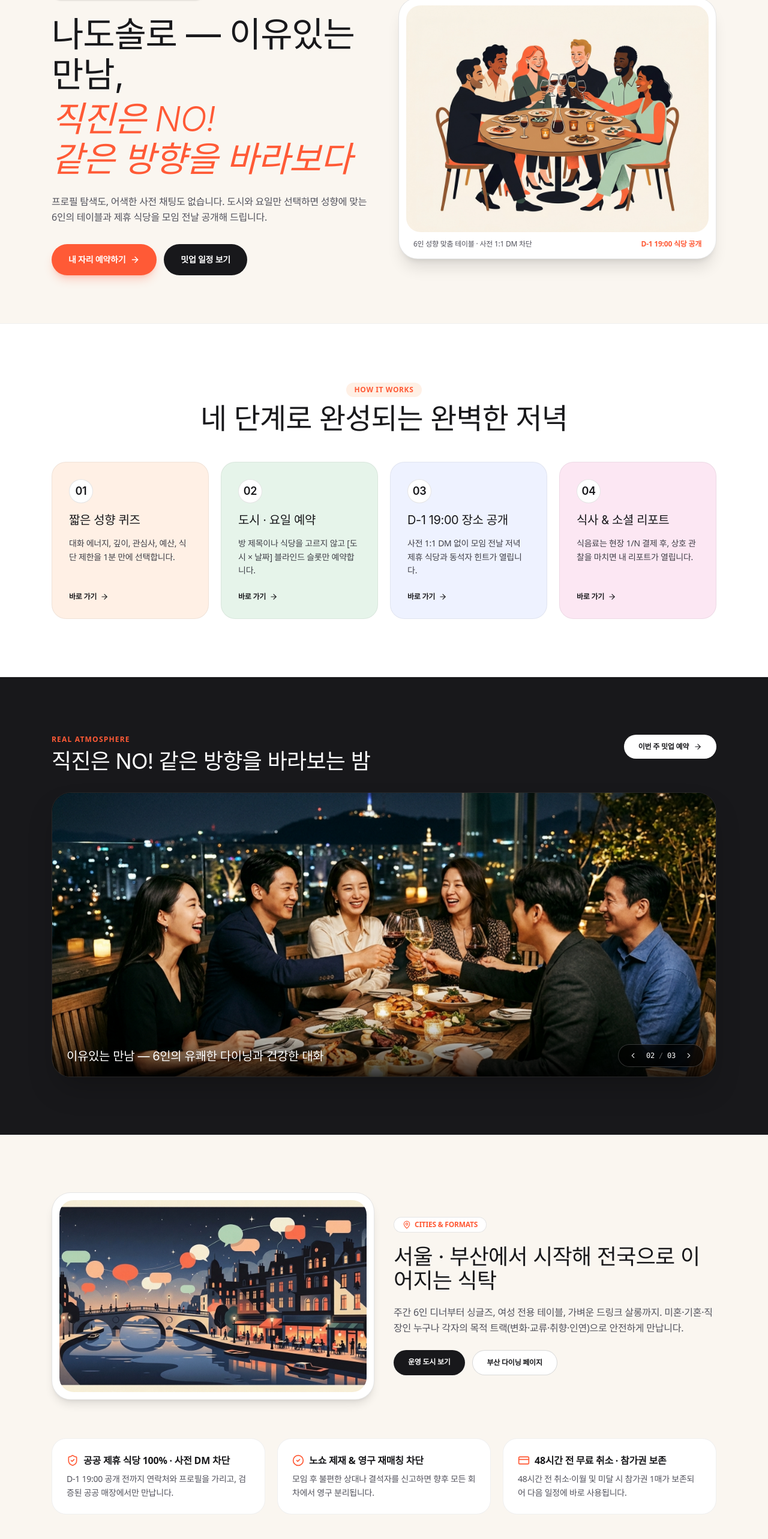
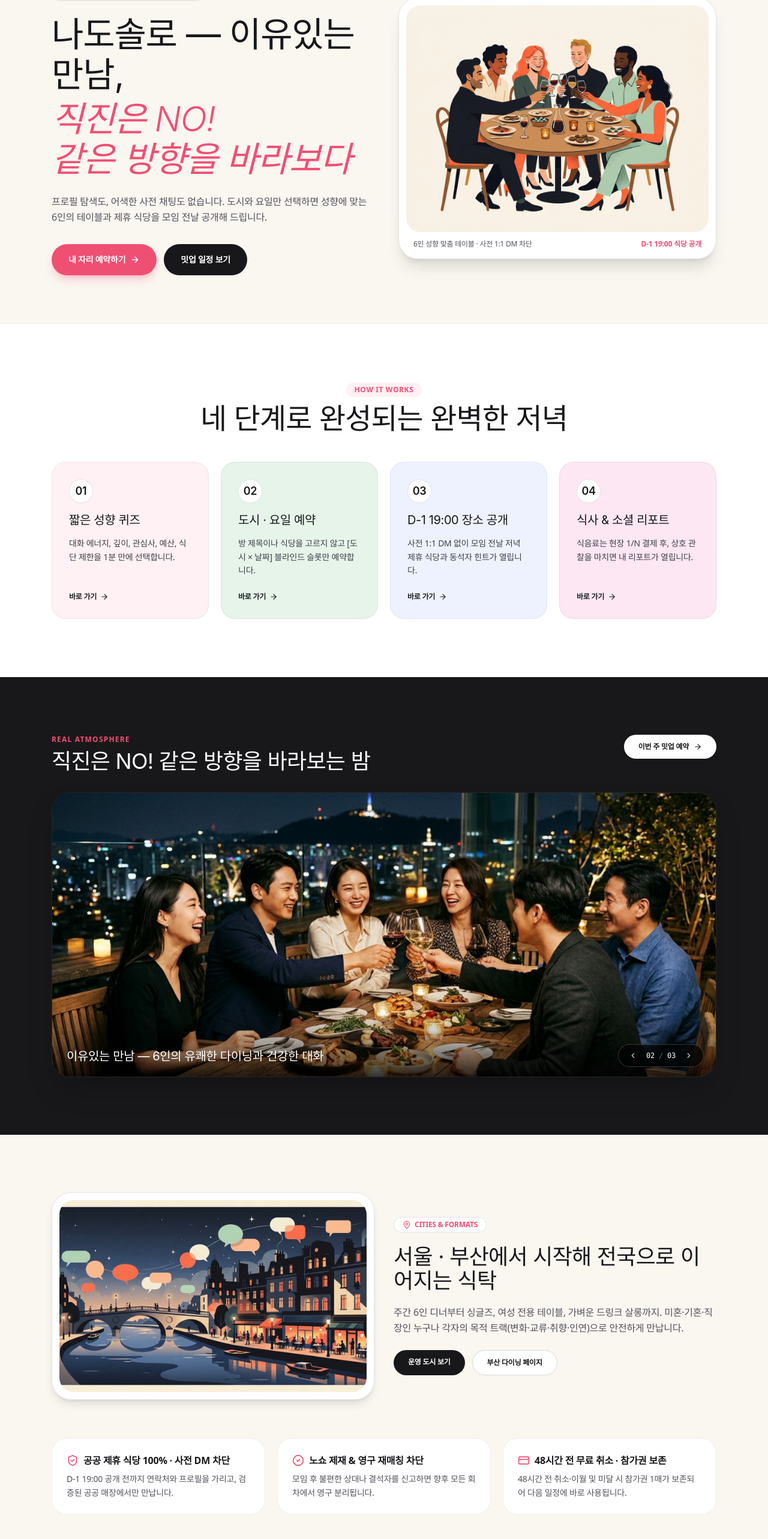
Before and after one commit to AA-NBTI/nadosolo-web, a Next.js app: page / in a window 1280 px wide. Shown: the part 183-2749 px from the top of the page at 60% size. Built offline with nearby package versions, Linux system fonts and the light colour scheme; no server answers; the database is empty; a web font is replaced by a local one.

Commit message:
chore(release): v2.6.1 메인페이지 포인트 컬러(#f04f74) 통일 및 관리자 감사 레지스트리 갱신

```diff
--- a/package.json
+++ b/package.json
@@ -1,6 +1,6 @@
 {
   "name": "nn-nadosolo",
-  "version": "2.6.0",
+  "version": "2.6.1",
   "private": true,
   "scripts": {
     "dev": "next dev --turbopack",
--- a/src/app/page.tsx
+++ b/src/app/page.tsx
@@ -37,7 +37,7 @@ const BANNER_SLIDES = [
 const HOW_IT_WORKS = [
   {
     step: '01',
-    bg: 'bg-[#FFF0E5]',
+    bg: 'bg-[#FFF1F4]',
     title: '짧은 성향 퀴즈',
     desc: '대화 에너지, 깊이, 관심사, 예산, 식단 제한을 1분 만에 선택합니다.',
   },
@@ -98,14 +98,14 @@ export default function TimeleftEditorialHomePage() {
   }, []);
 
   return (
-    <div className="min-h-screen bg-[#FAF6F0] text-[#18181B] flex flex-col font-sans selection:bg-[#FF5A36] selection:text-white">
+    <div className="min-h-screen bg-[#FAF6F0] text-[#18181B] flex flex-col font-sans selection:bg-[#f04f74] selection:text-white">
       {/* 1. 타임레프트 시그니처 웜 크림 + 일러스트 Hero */}
       <section className="w-full py-12 sm:py-20 bg-[#FAF6F0]">
         <div className="max-w-[1220px] mx-auto px-6 sm:px-10 lg:px-14">
           <div className="grid grid-cols-1 lg:grid-cols-12 gap-10 lg:gap-12 items-center">
             <div className="lg:col-span-6 space-y-6">
               <div className="inline-flex items-center gap-2 px-4 py-1.5 rounded-full bg-white border border-black/10 shadow-sm">
-                <span className="w-2 h-2 rounded-full bg-[#FF5A36]" />
+                <span className="w-2 h-2 rounded-full bg-[#f04f74]" />
                 <span className="text-xs font-semibold tracking-wide text-[#18181B]">
                   매주 금·토 저녁, 낯선 6인의 따뜻한 식탁
                 </span>
@@ -113,7 +113,7 @@ export default function TimeleftEditorialHomePage() {
 
               <h1 className="font-serif-editorial text-4xl sm:text-5xl lg:text-[58px] font-normal text-[#18181B] tracking-tight leading-[1.15]">
                 <span className="block">{heroSector?.headlineTitle || '나도솔로 — 이유있는 만남,'}</span>
-                <span className="block font-light italic text-[#FF5A36] mt-2 whitespace-pre-line">
+                <span className="block font-light italic text-[#f04f74] mt-2 whitespace-pre-line">
                   {heroSector?.headlineHighlight || '직진은 NO!\n같은 방향을 바라보다'}
                 </span>
               </h1>
@@ -126,7 +126,7 @@ export default function TimeleftEditorialHomePage() {
                 <Link
                   href="/test"
                   prefetch={true}
-                  className="px-7 py-4 rounded-full bg-[#FF5A36] hover:bg-[#e84b28] text-white text-sm font-semibold inline-flex items-center gap-2 shadow-lg shadow-[#FF5A36]/25 transition-all"
+                  className="px-7 py-4 rounded-full bg-[#f04f74] hover:bg-[#d93a5e] text-white text-sm font-semibold inline-flex items-center gap-2 shadow-lg shadow-[#f04f74]/25 transition-all"
                 >
                   <span>내 자리 예약하기</span>
                   <ArrowRight className="w-4 h-4" />
@@ -151,7 +151,7 @@ export default function TimeleftEditorialHomePage() {
                 />
                 <div className="mt-3 px-3 pb-1 flex items-center justify-between text-xs font-medium text-zinc-600">
                   <span>6인 성향 맞춤 테이블 · 사전 1:1 DM 차단</span>
-                  <span className="text-[#FF5A36] font-semibold">D-1 19:00 식당 공개</span>
+                  <span className="text-[#f04f74] font-semibold">D-1 19:00 식당 공개</span>
                 </div>
               </div>
             </div>
@@ -163,7 +163,7 @@ export default function TimeleftEditorialHomePage() {
       <section className="w-full py-16 sm:py-24 bg-white border-y border-black/[0.06]">
         <div className="max-w-[1220px] mx-auto px-6 sm:px-10 lg:px-14 space-y-12">
           <div className="text-center max-w-2xl mx-auto space-y-3">
-            <span className="inline-block px-3.5 py-1 rounded-full bg-[#FFF0E5] text-[#FF5A36] text-xs font-bold tracking-wider uppercase">
+            <span className="inline-block px-3.5 py-1 rounded-full bg-[#FFF1F4] text-[#f04f74] text-xs font-bold tracking-wider uppercase">
               HOW IT WORKS
             </span>
             <h2 className="font-serif-editorial text-3xl sm:text-5xl text-[#18181B] font-normal">
@@ -189,7 +189,7 @@ export default function TimeleftEditorialHomePage() {
                 <Link
                   href={item.step === '01' ? '/test' : '/meetup'}
                   prefetch={true}
-                  className="inline-flex items-center gap-1.5 text-xs font-bold text-[#18181B] hover:text-[#FF5A36]"
+                  className="inline-flex items-center gap-1.5 text-xs font-bold text-[#18181B] hover:text-[#f04f74]"
                 >
                   <span>바로 가기</span>
                   <ArrowRight className="w-3.5 h-3.5" />
@@ -205,7 +205,7 @@ export default function TimeleftEditorialHomePage() {
         <div className="max-w-[1220px] mx-auto px-6 sm:px-10 lg:px-14 space-y-8">
           <div className="flex flex-col sm:flex-row sm:items-end justify-between gap-4">
             <div className="space-y-2">
-              <span className="text-xs font-bold tracking-widest text-[#FF5A36] uppercase block">
+              <span className="text-xs font-bold tracking-widest text-[#f04f74] uppercase block">
                 REAL ATMOSPHERE
               </span>
               <h2 className="font-serif-editorial text-3xl sm:text-4xl text-white font-normal">
@@ -287,7 +287,7 @@ export default function TimeleftEditorialHomePage() {
             </div>
 
             <div className="lg:col-span-6 space-y-5">
-              <div className="inline-flex items-center gap-1.5 px-3.5 py-1 rounded-full bg-white border border-black/10 text-xs font-bold text-[#FF5A36]">
+              <div className="inline-flex items-center gap-1.5 px-3.5 py-1 rounded-full bg-white border border-black/10 text-xs font-bold text-[#f04f74]">
                 <MapPin className="w-3.5 h-3.5" />
                 <span>CITIES &amp; FORMATS</span>
               </div>
@@ -320,7 +320,7 @@ export default function TimeleftEditorialHomePage() {
           <div className="grid grid-cols-1 md:grid-cols-3 gap-5">
             <div className="p-6 rounded-3xl bg-white border border-black/[0.06] space-y-2">
               <div className="flex items-center gap-2 font-semibold text-[#18181B]">
-                <ShieldCheck className="w-5 h-5 text-[#FF5A36]" />
+                <ShieldCheck className="w-5 h-5 text-[#f04f74]" />
                 <span>공공 제휴 식당 100% · 사전 DM 차단</span>
               </div>
               <p className="text-sm text-zinc-600 leading-relaxed">
@@ -329,7 +329,7 @@ export default function TimeleftEditorialHomePage() {
             </div>
             <div className="p-6 rounded-3xl bg-white border border-black/[0.06] space-y-2">
               <div className="flex items-center gap-2 font-semibold text-[#18181B]">
-                <CheckCircle2 className="w-5 h-5 text-[#FF5A36]" />
+                <CheckCircle2 className="w-5 h-5 text-[#f04f74]" />
                 <span>노쇼 제재 &amp; 영구 재매칭 차단</span>
               </div>
               <p className="text-sm text-zinc-600 leading-relaxed">
@@ -338,7 +338,7 @@ export default function TimeleftEditorialHomePage() {
             </div>
             <div className="p-6 rounded-3xl bg-white border border-black/[0.06] space-y-2">
               <div className="flex items-center gap-2 font-semibold text-[#18181B]">
-                <CreditCard className="w-5 h-5 text-[#FF5A36]" />
+                <CreditCard className="w-5 h-5 text-[#f04f74]" />
                 <span>48시간 전 무료 취소 · 참가권 보존</span>
               </div>
               <p className="text-sm text-zinc-600 leading-relaxed">
@@ -366,9 +366,9 @@ export default function TimeleftEditorialHomePage() {
                 key={idx}
                 className="p-7 rounded-3xl bg-white border border-black/[0.06] shadow-sm flex flex-col justify-between space-y-4"
               >
-                <div className="flex items-center gap-1 text-[#FF5A36]">
+                <div className="flex items-center gap-1 text-[#f04f74]">
                   {[0, 1, 2, 3, 4].map((s) => (
-                    <Star key={s} className="w-4 h-4 fill-[#FF5A36]" />
+                    <Star key={s} className="w-4 h-4 fill-[#f04f74]" />
                   ))}
                 </div>
                 <p className="text-sm text-zinc-800 leading-relaxed">{rv.quote}</p>
@@ -384,7 +384,7 @@ export default function TimeleftEditorialHomePage() {
         <div className="max-w-[1220px] mx-auto px-6 sm:px-10 lg:px-14 space-y-14">
           <div className="p-8 rounded-[2rem] bg-[#18181B] text-white flex flex-col lg:flex-row lg:items-center justify-between gap-6">
             <div className="space-y-2 max-w-xl">
-              <span className="text-xs font-bold tracking-widest text-[#FF5A36] uppercase block">
+              <span className="text-xs font-bold tracking-widest text-[#f04f74] uppercase block">
                 PARTNERS &amp; AFFILIATES
               </span>
               <h3 className="font-serif-editorial text-2xl sm:text-3xl font-normal">
@@ -405,7 +405,7 @@ export default function TimeleftEditorialHomePage() {
               <Link
                 href="/partners"
                 prefetch={true}
-                className="px-6 py-3 rounded-full bg-[#FF5A36] text-white text-xs font-bold"
+                className="px-6 py-3 rounded-full bg-[#f04f74] hover:bg-[#d93a5e] text-white text-xs font-bold transition-colors"
               >
                 제휴식당 입점
               </Link>
--- a/src/engine/architectureAuditRegistry.ts
+++ b/src/engine/architectureAuditRegistry.ts
@@ -268,11 +268,31 @@ export const GOVERNANCE_HOTSPOTS: GovernanceHotspot[] = [
  */
 export const ARCHITECTURE_RELEASES: ArchitectureReleaseSnapshot[] = [
   {
+    version: 'v2.6.1',
+    releaseTitle: '메인 페이지 Timeleft 코랄 오렌지 컬러의 공식 브랜드 핑크 포인트(#f04f74) 전면 통일',
+    releaseDate: '2026-11-18',
+    summary: '메인 페이지(src/app/page.tsx)의 selection, 헤로 이탤릭 강조, 메인 CTA 버튼, D-1 공개 라벨, HOW IT WORKS 파스텔 카드 및 뱃지, 3대 안전 보증 아이콘, 5성급 후기 별점, 파트너십 입점 버튼 등 기존 코랄 오렌지(#FF5A36) 코드를 나도솔로 공식 브랜드 포인트 컬러(#f04f74, #d93a5e, #FFF1F4)로 완전 통일',
+    isLatest: true,
+    changes: [
+      {
+        id: 'CHG-2611',
+        category: 'CONSTITUTION',
+        categoryLabel: '디자인표준',
+        title: '메인 페이지 공식 브랜드 핑크 포인트 컬러(#f04f74) 전면 동기화',
+        beforeSummary: 'Timeleft 레퍼런스 이식 과정의 코랄 오렌지(#FF5A36, #FFF0E5, #e84b28) 혼용',
+        afterSummary: '나도솔로 헌법 제5조 공식 브랜드 포인트(#f04f74, hover:#d93a5e, bg:#FFF1F4)로 완전 일원화',
+        impactLabel: '브랜드 아이덴티티 시각적 통일성 및 디자인 헌법 100% 준수',
+        status: 'APPLIED',
+        affectedRoutes: ['/'],
+      },
+    ],
+  },
+  {
     version: 'v2.6.0',
     releaseTitle: '전 시스템 4대 범용 모듈화(identity·partners·billing·mirror) 및 아카이브/헤더 동선 완전 분리',
     releaseDate: '2026-11-18',
     summary: '1순위(identity: 관리자·가상테스터·실회원 분리 및 매칭풀 관리자 제외), 2순위(billing: 결제·프로모션 쿠폰·크레딧 지갑·48h/24h 취소이월 범용 모듈화), 3순위(mirror: 단일 명사 다면관찰·상호주의 해금·100점 정규화 리포트 범용 모듈화), 4순위(관리자 타임레프트/아카이브 분리 및 글로벌 헤더 일반/파트너스 동선 분리) 완결',
-    isLatest: true,
+    isLatest: false,
     changes: [
       {
         id: 'CHG-2601',
```
